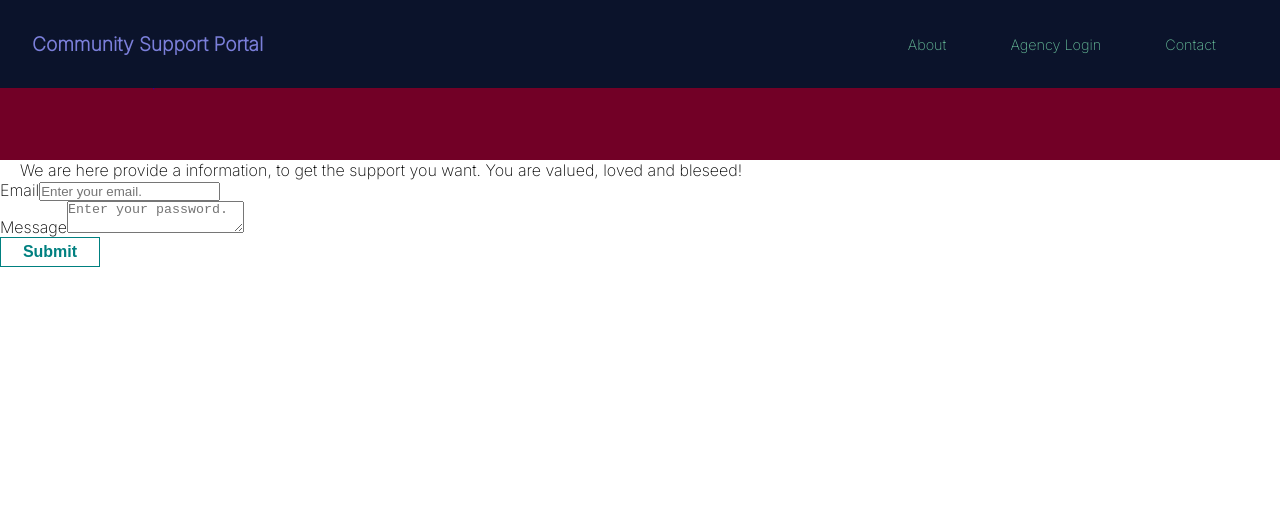
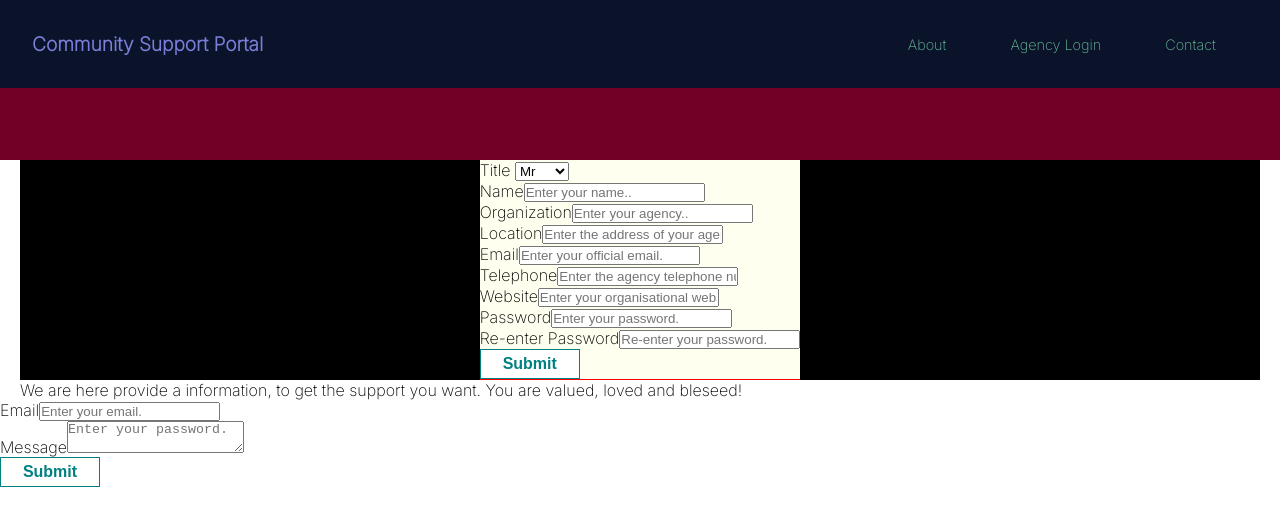
Before and after one commit to vish-opatha/community-support-portal, a React (Create React App) app: page / in a window 1280 px wide. Shown: the top 526 px of the page. Built offline with nearby package versions, Linux system fonts and the light colour scheme.

Commit message:
Add AgencySignup component

```diff
--- /dev/null
+++ b/src/components/AgencySignup.js
@@ -0,0 +1,317 @@
+import React, { useState } from 'react';
+import styled from 'styled-components';
+// import { validateEmail } from '../utils/helpers';
+// import styled from 'styled-components';
+
+function AgencySignup() {
+  const [email, setEmail] = useState('');
+  const [password, setPassword] = useState('');
+  const [errorMessage, setErrorMessage] = useState('');
+
+  const handleInputChange = (e) => {
+    const { target } = e;
+    const inputType = target.name;
+    const inputValue = target.value;
+
+    // Based on the input type, we set the state of either senders name, email and message
+    if (inputType === 'email') {
+      setEmail(inputValue);
+    } else if (inputType === 'password') {
+      setPassword(inputValue);
+    } else if (inputType === 'message') {
+      setErrorMessage(inputValue);
+    }
+  };
+
+  const handleClick = (e) => {
+    window.alert(`Ha ha ha you clicked this!`);
+  };
+
+  //   const handleFormSubmit = (e) => {
+  //     e.preventDefault();
+  //     // if (!validateEmail(email)) {
+  //     //   setErrorMessage('Please enter a correct email!');
+  //     //   return;
+  //     // }
+
+  //     if (!password) {
+  //       setErrorMessage('Your password cannot be empty!');
+  //       return;
+  //     }
+
+  //     //###########Login logic should come here###########
+  //     // setSenderName('');
+  //     // setMessage('');
+  //     // setEmail('');
+  //     setErrorMessage('');
+  //   };
+
+  return (
+    <FormMainDiv>
+      <FormRow>
+        <FormCol>
+          <form>
+            <div>
+              <label for="title">Title</label> {``}
+              <select
+                value={email}
+                name="title"
+                onChange={handleInputChange}
+                type=""
+                placeholder="Enter your email."
+              >
+                Select Your title
+                <option>Mr</option>
+                <option>Mrs</option>
+                <option>Miss.</option>
+                <option>Dr.</option>
+              </select>
+            </div>
+            {``}
+
+            <div>
+              <label for="Name">Name</label>
+              <input
+                value={email}
+                name="name"
+                onChange={handleInputChange}
+                type="text"
+                placeholder="Enter your name.."
+              />
+            </div>
+
+            {``}
+
+            <div>
+              <label for="Name">Organization</label>
+              <input
+                value={email}
+                name="agency"
+                onChange={handleInputChange}
+                type="text"
+                placeholder="Enter your agency.."
+              />
+            </div>
+
+            {``}
+
+            <div>
+              <label for="Name">Location</label>
+              <input
+                value={email}
+                name="location"
+                onChange={handleInputChange}
+                type="text"
+                placeholder="Enter the address of your agency."
+              />
+            </div>
+
+            {``}
+
+            <div>
+              <label for="Name">Email</label>
+              <input
+                value={email}
+                name="email"
+                onChange={handleInputChange}
+                type="text"
+                placeholder="Enter your official email."
+              />
+            </div>
+
+            {``}
+
+            <div>
+              <label for="Name">Telephone</label>
+              <input
+                value={email}
+                name="tel"
+                onChange={handleInputChange}
+                type="text"
+                placeholder="Enter the agency telephone number."
+              />
+            </div>
+
+            {``}
+
+            <div>
+              <label for="Name">Website</label>
+              <input
+                value={email}
+                name="website"
+                onChange={handleInputChange}
+                type="text"
+                placeholder="Enter your organisational website."
+              />
+            </div>
+
+            <div>
+              <label for="Name">Password</label>
+              <input
+                value={email}
+                name="password"
+                onChange={handleInputChange}
+                type="password"
+                placeholder="Enter your password."
+              />
+            </div>
+
+            <div>
+              <label for="Name">Re-enter Password</label>
+              <input
+                value={email}
+                name="password"
+                onChange={handleInputChange}
+                type="password"
+                placeholder="Re-enter your password."
+              />
+            </div>
+            <Button onClick={handleClick}>Submit</Button>
+          </form>
+        </FormCol>
+      </FormRow>
+    </FormMainDiv>
+
+    // <div className="container mt-4">
+    //   <div className="row text-center justify-content-center">
+    //     <div className="col-10 col-md-10 text-center">
+    //       <form className="form">
+    //         <div className="form-group less-margin bold">
+    //           <label for="email">Email</label>
+    //           <input
+    //             value={email}
+    //             name="email"
+    //             className="form-control"
+    //             onChange={handleInputChange}
+    //             type="email"
+    //             placeholder="Enter your email."
+    //           />
+    //         </div>
+    //         <div className="form-group less-margin bold">
+    //           <label for="email">Email</label>
+    //           <input
+    //             value={email}
+    //             name="email"
+    //             className="form-control"
+    //             onChange={handleInputChange}
+    //             type="email"
+    //             placeholder="Enter your email."
+    //           />
+    //         </div>
+    //         <div className="form-group less-margin bold">
+    //           <label for="email">Email</label>
+    //           <input
+    //             value={email}
+    //             name="email"
+    //             className="form-control"
+    //             onChange={handleInputChange}
+    //             type="email"
+    //             placeholder="Enter your email."
+    //           />
+    //         </div>
+    //         <div className="form-group less-margin bold">
+    //           <label for="email">Email</label>
+    //           <input
+    //             value={email}
+    //             name="email"
+    //             className="form-control"
+    //             onChange={handleInputChange}
+    //             type="email"
+    //             placeholder="Enter your email."
+    //           />
+    //         </div>
+    //         <div className="form-group less-margin bold">
+    //           <label for="email">Email</label>
+    //           <input
+    //             value={email}
+    //             name="email"
+    //             className="form-control"
+    //             onChange={handleInputChange}
+    //             type="email"
+    //             placeholder="Enter your email."
+    //           />
+    //         </div>
+
+    //         <div className="form-group less-margin bold">
+    //           <label for="email">Email</label>
+    //           <input
+    //             value={email}
+    //             name="email"
+    //             className="form-control"
+    //             onChange={handleInputChange}
+    //             type="email"
+    //             placeholder="Enter your email."
+    //           />
+    //         </div>
+    //         <div className="form-group less-margin bold">
+    //           <label for="password">Message</label>
+    //           <textarea
+    //             value={password}
+    //             name="password"
+    //             className="form-control"
+    //             onChange={handleInputChange}
+    //             type="text"
+    //             placeholder="Enter your password."
+    //           />
+    //         </div>
+
+    //         <Button
+    //           type="button"
+    //           // className="mt-3 btn btn-rounded"
+    //           onClick={handleFormSubmit}
+    //         >
+    //           Submit
+    //         </Button>
+    //       </form>
+
+    //       {errorMessage && (
+    //         <div>
+    //           <p className="error-text mt-1 error-msg">{errorMessage}</p>
+    //         </div>
+    //       )}
+    //     </div>
+    //   </div>
+    // </div>
+  );
+}
+export default AgencySignup;
+
+const Button = styled.button`
+  font-size: 1rem;
+  padding: 5px;
+  width: 100px;
+  border: 0.1rem solid teal;
+  background: white;
+  font-weight: bold;
+  color: teal;
+`;
+
+const FormMainDiv = styled.div`
+  display: flex;
+  align-items: center;
+  justify-content: center;
+  margin-left: 20px;
+  margin-right: 20px;
+  background-color: black;
+`;
+
+const FormRow = styled.div`
+  display: flex;
+  align-items: center;
+  justify-content: space-between;
+  flex-direction: row;
+  background-color: Teal;
+`;
+
+const FormCol = styled.div`
+  display: flex;
+  align-items: center;
+  text-align:center
+  flex-direction: column;
+  background-color: ivory;
+  border-bottom:1px solid red;
+  flex:12;
+  width:100%;
+`;
+
+// const FormControl = styled.input``;
--- a/src/components/MainContent.js
+++ b/src/components/MainContent.js
@@ -1,6 +1,7 @@
 import React from 'react';
 import styled from 'styled-components';
 import AgencyLogin from './AgencyLoginForm';
+import AgencySignup from './AgencySignup';
 
 const MainContent = () => {
   return (
@@ -14,6 +15,7 @@ const MainContent = () => {
         </Section>
         <AgencyLogin />
       </div>
+      <AgencySignup />
     </>
   );
 };
```
